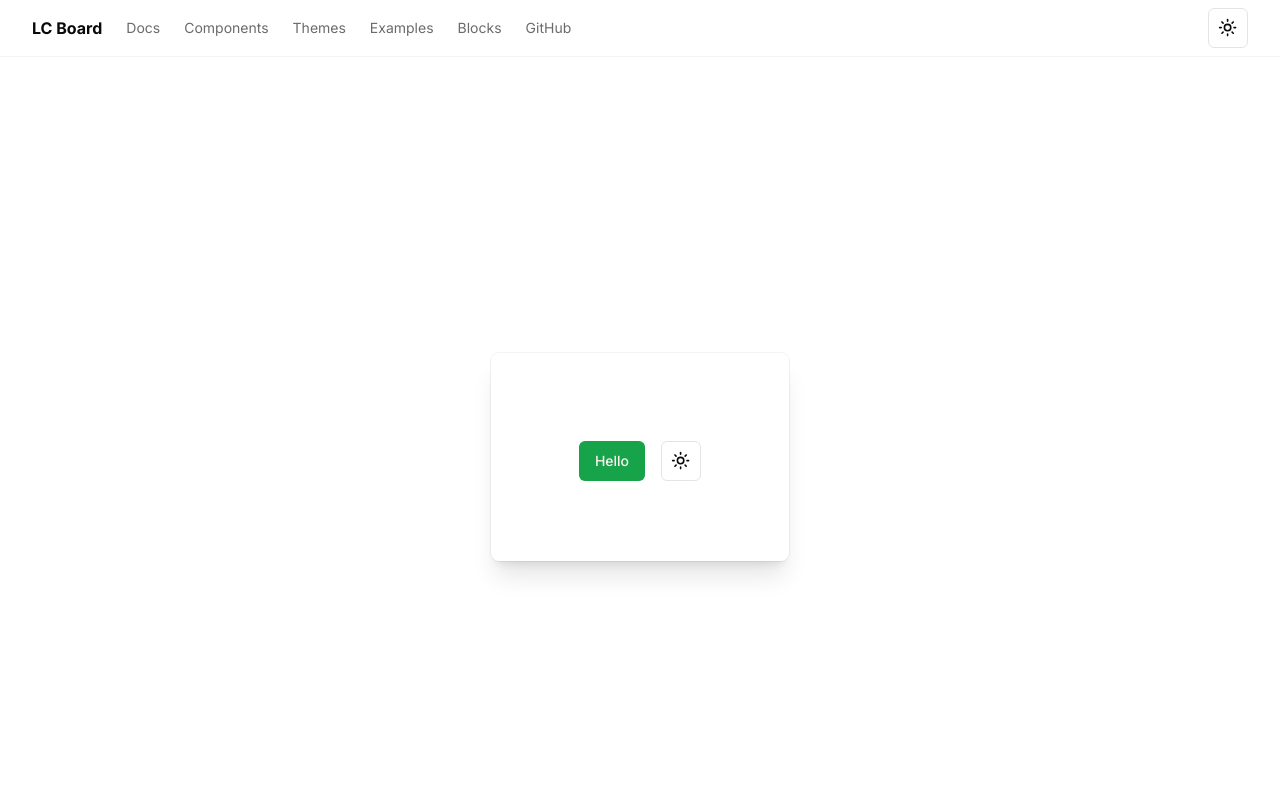
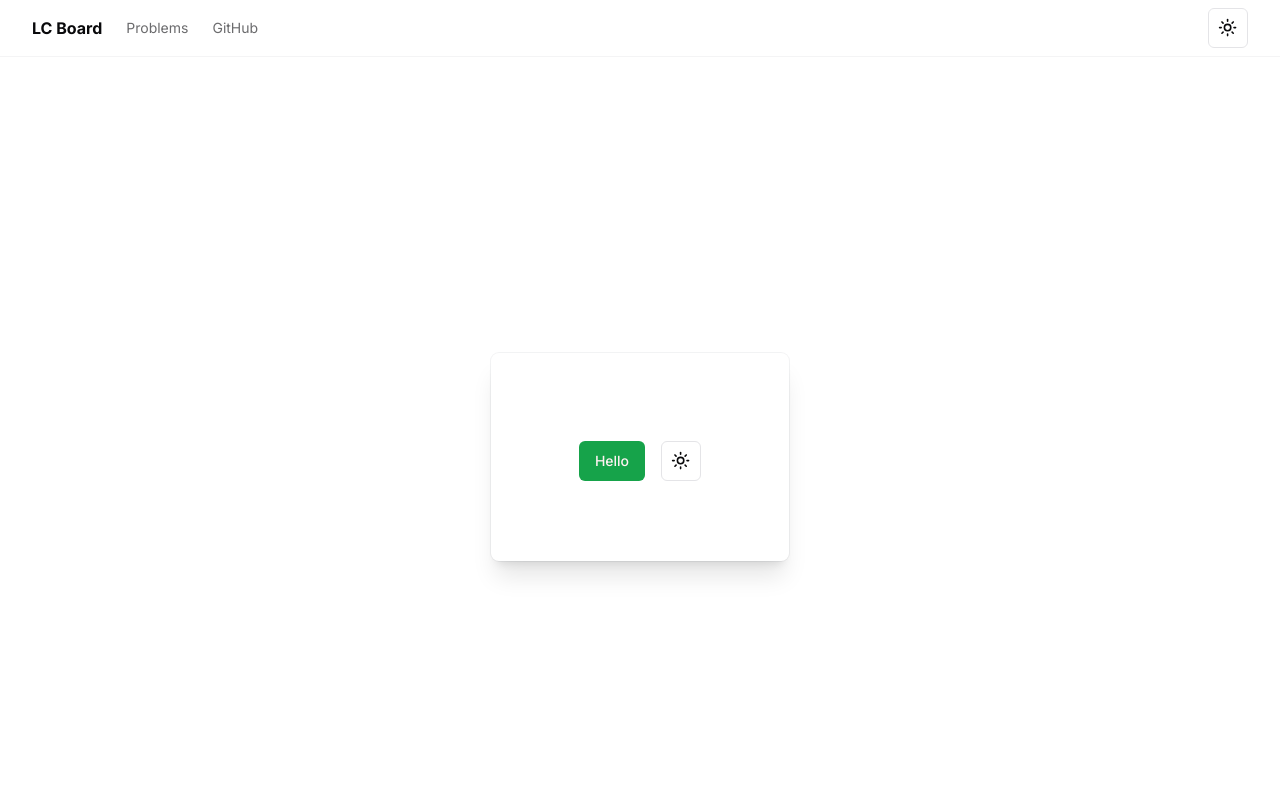
Before and after one commit to shruti0015/leetcodeboard, a Next.js app: page / in a window 1280 px wide. Shown: the top 800 px of the page. Built offline with nearby package versions, Linux system fonts and the light colour scheme.

Commit message:
Delete unnecessary items from nav bar

```diff
--- a/components/main-nav.tsx
+++ b/components/main-nav.tsx
@@ -25,51 +25,7 @@ export function MainNav() {
             pathname === "/docs" ? "text-foreground" : "text-foreground/60"
           )}
         >
-          Docs
-        </Link>
-        <Link
-          href="/docs/components"
-          className={cn(
-            "transition-colors hover:text-foreground/80",
-            pathname?.startsWith("/docs/components")
-              ? "text-foreground"
-              : "text-foreground/60"
-          )}
-        >
-          Components
-        </Link>
-        <Link
-          href="/themes"
-          className={cn(
-            "transition-colors hover:text-foreground/80",
-            pathname?.startsWith("/themes")
-              ? "text-foreground"
-              : "text-foreground/60"
-          )}
-        >
-          Themes
-        </Link>
-        <Link
-          href="/examples"
-          className={cn(
-            "transition-colors hover:text-foreground/80",
-            pathname?.startsWith("/examples")
-              ? "text-foreground"
-              : "text-foreground/60"
-          )}
-        >
-          Examples
-        </Link>
-        <Link
-          href="/blocks"
-          className={cn(
-            "transition-colors hover:text-foreground/80",
-            pathname?.startsWith("/blocks")
-              ? "text-foreground"
-              : "text-foreground/60"
-          )}
-        >
-          Blocks
+          Problems
         </Link>
         <Link
           href={siteConfig.links.github}
```
